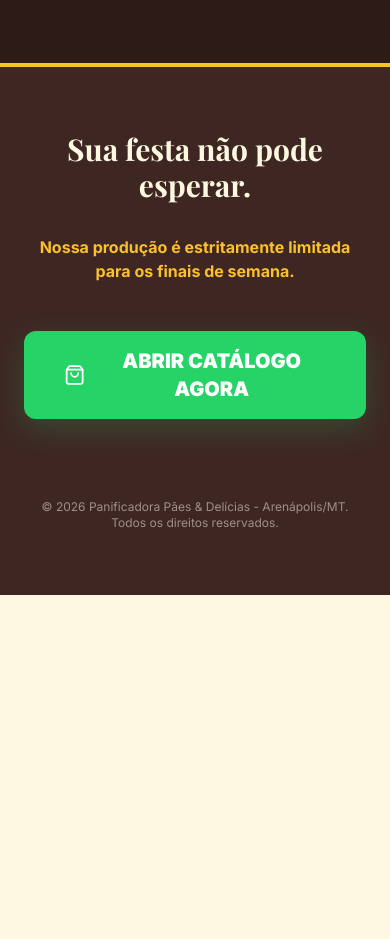
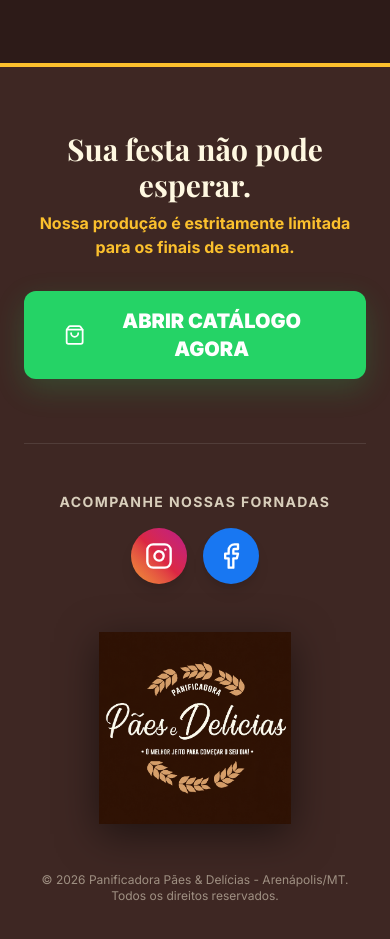
Before and after one commit to Yanzzk/lp-portilho, a Next.js app: page / in a window 390 px wide. Shown: the part 6220-7159 px from the top of the page. Before the commit the page ends 6815 px from the top, so only its background shows below. Built offline with nearby package versions, Linux system fonts and the light colour scheme; a web font is replaced by a local one.

Commit message:
feat(ui): integra logo oficial na splash screen e adiciona secao de redes sociais no footer

```diff
--- a/src/app/page.tsx
+++ b/src/app/page.tsx
@@ -1,6 +1,6 @@
 "use client";
 
-import { Menu, ShoppingBag, CheckCircle2, Star, ShieldCheck, Clock, ArrowRight, X, MapPin, Car, Copy, ZoomIn } from "lucide-react";
+import { Menu, ShoppingBag, CheckCircle2, Star, ShieldCheck, Clock, ArrowRight, X, MapPin, Car, Copy, ZoomIn, Instagram, Facebook } from "lucide-react";
 import Image from "next/image";
 import { useState, useEffect } from "react";
 import { TransformWrapper, TransformComponent } from "react-zoom-pan-pinch";
@@ -66,10 +66,10 @@ export default function Home() {
           style={{ animationDelay: '2s' }}
         >
           <div className="flex flex-col items-center gap-6 animate-in fade-in slide-in-from-bottom-10 duration-1000">
-             <div className="w-20 h-20 bg-gradient-to-br from-[#FBC02D] to-[#E64A19] rounded-full flex items-center justify-center text-[#111] shadow-[0_0_50px_rgba(251,192,45,0.4)]">
-                <Star className="w-10 h-10 fill-current" />
+             <div className="relative w-40 h-40 drop-shadow-[0_0_40px_rgba(251,192,45,0.3)]">
+                <Image src="/images/logo.png" alt="Panificadora Pães & Delícias" fill className="object-contain" priority />
              </div>
-             <h1 className="font-serif text-3xl md:text-5xl font-black tracking-widest uppercase text-center max-w-lg leading-tight px-4">
+             <h1 className="font-serif text-3xl md:text-5xl font-black tracking-widest uppercase text-center max-w-lg leading-tight px-4 mt-2">
                A Tradição de <br/><span className="text-[#FBC02D]">Arenápolis</span>
              </h1>
              <div className="h-[2px] w-32 bg-gradient-to-r from-transparent via-[#E64A19] to-transparent mt-4 opacity-50"></div>
@@ -547,18 +547,46 @@ export default function Home() {
         </section>
 
         {/* Footer Minimalista com Hormozi Final Push */}
-        <footer className="bg-[#3E2723] text-[#FFF8E1] py-16 text-center border-t-4 border-[#FBC02D]">
-          <div className="container mx-auto px-6 max-w-4xl space-y-8">
-            <h2 className="font-serif text-3xl font-bold">Sua festa não pode esperar.</h2>
-            <p className="text-[#FBC02D] font-bold">Nossa produção é estritamente limitada para os finais de semana.</p>
+        <footer className="bg-[#3E2723] text-[#FFF8E1] pt-16 pb-12 text-center border-t-4 border-[#FBC02D]">
+          <div className="container mx-auto px-6 max-w-4xl flex flex-col items-center">
+            <h2 className="font-serif text-3xl font-bold mb-2">Sua festa não pode esperar.</h2>
+            <p className="text-[#FBC02D] font-bold mb-8">Nossa produção é estritamente limitada para os finais de semana.</p>
             <button
               onClick={() => setShowCatalog(true)}
-              className="inline-flex bg-[#25D366] text-white font-black py-4 px-10 rounded-xl items-center gap-3 shadow-[0_10px_30px_rgba(37,211,102,0.2)] hover:bg-[#20bd5a] hover:-translate-y-1 transition-all text-xl mt-4"
+              className="inline-flex bg-[#25D366] text-white font-black py-4 px-10 rounded-xl items-center gap-3 shadow-[0_10px_30px_rgba(37,211,102,0.2)] hover:bg-[#20bd5a] hover:-translate-y-1 transition-all text-xl mb-16"
             >
               <ShoppingBag className="w-6 h-6" />
               ABRIR CATÁLOGO AGORA
             </button>
-            <div className="pt-12 text-[#FFF8E1]/50 text-xs md:text-sm">
+
+            <div className="w-full h-[1px] bg-white/10 mb-12"></div>
+
+            <div className="flex flex-col md:flex-row items-center justify-between w-full gap-12 md:gap-8 mb-12">
+              <div className="flex flex-col items-center md:items-start gap-4">
+                <span className="text-[#FFF8E1]/80 text-sm font-bold tracking-widest uppercase">Acompanhe Nossas Fornadas</span>
+                <div className="flex gap-4">
+                  <a href="https://www.instagram.com/panipaesedelicias/" target="_blank" rel="noopener noreferrer" className="w-14 h-14 rounded-full bg-gradient-to-tr from-[#f09433] via-[#dc2743] to-[#bc1888] flex items-center justify-center text-white hover:scale-110 transition-transform shadow-lg">
+                    <Instagram className="w-7 h-7" />
+                  </a>
+                  <a href="https://www.facebook.com/panipaesedelicias/?locale=pt_BR" target="_blank" rel="noopener noreferrer" className="w-14 h-14 rounded-full bg-[#1877F2] flex items-center justify-center text-white hover:scale-110 transition-transform shadow-lg">
+                    <Facebook className="w-7 h-7" />
+                  </a>
+                </div>
+              </div>
+
+              <div className="flex-shrink-0">
+                <div className="relative w-48 h-48 drop-shadow-[0_10px_20px_rgba(0,0,0,0.5)]">
+                  <Image
+                    src="/images/logo.png"
+                    alt="Panificadora Pães & Delícias"
+                    fill
+                    className="object-contain"
+                  />
+                </div>
+              </div>
+            </div>
+
+            <div className="text-[#FFF8E1]/50 text-xs md:text-sm">
               &copy; {new Date().getFullYear()} Panificadora Pães &amp; Delícias - Arenápolis/MT. <br/>
               Todos os direitos reservados.
             </div>
```
Also changed, not shown: public/images/logo.png (added).
